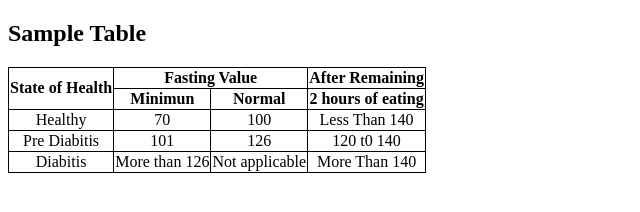
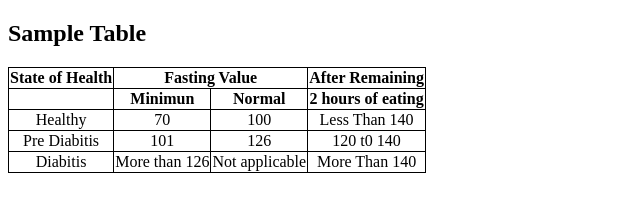
Before and after one commit to BalachandraSangammanavar/Table_Task, a plain HTML site: page index.html in a window 1280 px wide. Shown: the whole page, without its empty margins (0-640 px from the left). Drawn offline with Linux system fonts and the light colour scheme.

Commit message:
Update index.html

```diff
--- a/index.html
+++ b/index.html
@@ -20,12 +20,13 @@
     <h2>Sample Table</h2>
     <table col>
         <tr>
-            <th rowspan="2">State of Health</th>
+            <th>State of Health</th>
             <th colspan="2">Fasting Value</th>
             <th>After Remaining</th>
 
         </tr>
         <tr>
+            <th></th>
             <th>Minimun</th>
             <th>Normal</th>
             <th>2 hours of eating</th>
```
